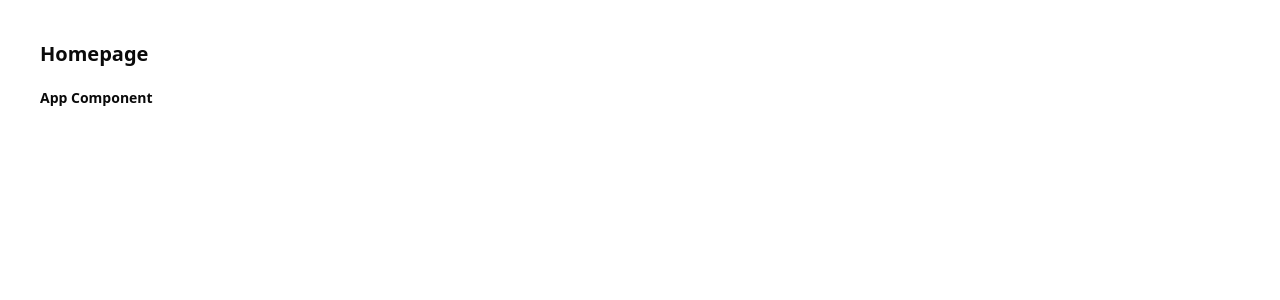
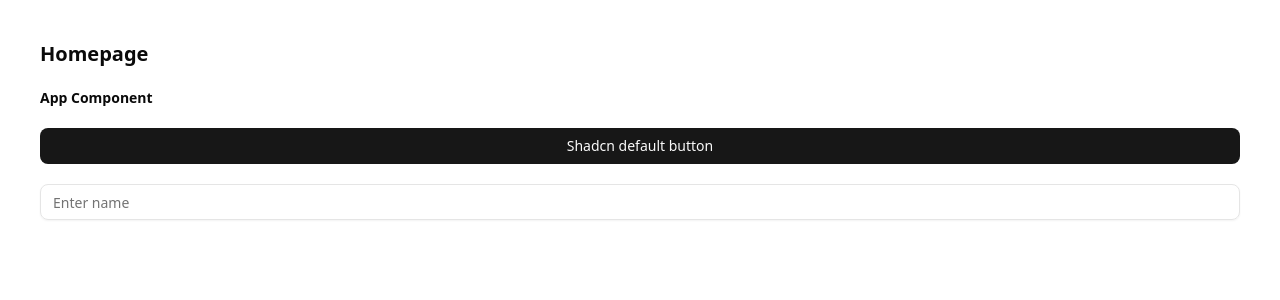
Before and after one commit to ccostoso/react-ts-auth-app, a React (Vite) app: page / in a window 1280 px wide. Shown: the top 300 px of the page. Built offline with nearby package versions, Linux system fonts and the light colour scheme.

Commit message:
Adds shadcn button and input components

```diff
--- a/package.json
+++ b/package.json
@@ -10,6 +10,7 @@
     "preview": "vite preview"
   },
   "dependencies": {
+    "@radix-ui/react-slot": "^1.2.3",
     "@tailwindcss/vite": "^4.1.14",
     "class-variance-authority": "^0.7.1",
     "clsx": "^2.1.1",
--- a/src/App.tsx
+++ b/src/App.tsx
@@ -1,10 +1,14 @@
 import './App.css';
+import { Button } from './components/ui/button';
+import { Input } from './components/ui/input';
 
 function App() {
   return (
     <div className="p-10 flex flex-col gap-5">
       <h1 className="text-xl font-bold">Homepage</h1>
       <h1 className="text-sm font-bold">App Component</h1>
+      <Button variant="default">Shadcn default button</Button>
+      <Input placeholder="Enter name" />
     </div>
   );
 }
--- /dev/null
+++ b/src/components/ui/button.tsx
@@ -0,0 +1,60 @@
+import * as React from "react"
+import { Slot } from "@radix-ui/react-slot"
+import { cva, type VariantProps } from "class-variance-authority"
+
+import { cn } from "@/lib/utils"
+
+const buttonVariants = cva(
+  "inline-flex items-center justify-center gap-2 whitespace-nowrap rounded-md text-sm font-medium transition-all disabled:pointer-events-none disabled:opacity-50 [&_svg]:pointer-events-none [&_svg:not([class*='size-'])]:size-4 shrink-0 [&_svg]:shrink-0 outline-none focus-visible:border-ring focus-visible:ring-ring/50 focus-visible:ring-[3px] aria-invalid:ring-destructive/20 dark:aria-invalid:ring-destructive/40 aria-invalid:border-destructive",
+  {
+    variants: {
+      variant: {
+        default: "bg-primary text-primary-foreground hover:bg-primary/90",
+        destructive:
+          "bg-destructive text-white hover:bg-destructive/90 focus-visible:ring-destructive/20 dark:focus-visible:ring-destructive/40 dark:bg-destructive/60",
+        outline:
+          "border bg-background shadow-xs hover:bg-accent hover:text-accent-foreground dark:bg-input/30 dark:border-input dark:hover:bg-input/50",
+        secondary:
+          "bg-secondary text-secondary-foreground hover:bg-secondary/80",
+        ghost:
+          "hover:bg-accent hover:text-accent-foreground dark:hover:bg-accent/50",
+        link: "text-primary underline-offset-4 hover:underline",
+      },
+      size: {
+        default: "h-9 px-4 py-2 has-[>svg]:px-3",
+        sm: "h-8 rounded-md gap-1.5 px-3 has-[>svg]:px-2.5",
+        lg: "h-10 rounded-md px-6 has-[>svg]:px-4",
+        icon: "size-9",
+        "icon-sm": "size-8",
+        "icon-lg": "size-10",
+      },
+    },
+    defaultVariants: {
+      variant: "default",
+      size: "default",
+    },
+  }
+)
+
+function Button({
+  className,
+  variant,
+  size,
+  asChild = false,
+  ...props
+}: React.ComponentProps<"button"> &
+  VariantProps<typeof buttonVariants> & {
+    asChild?: boolean
+  }) {
+  const Comp = asChild ? Slot : "button"
+
+  return (
+    <Comp
+      data-slot="button"
+      className={cn(buttonVariants({ variant, size, className }))}
+      {...props}
+    />
+  )
+}
+
+export { Button, buttonVariants }
--- /dev/null
+++ b/src/components/ui/input.tsx
@@ -0,0 +1,21 @@
+import * as React from "react"
+
+import { cn } from "@/lib/utils"
+
+function Input({ className, type, ...props }: React.ComponentProps<"input">) {
+  return (
+    <input
+      type={type}
+      data-slot="input"
+      className={cn(
+        "file:text-foreground placeholder:text-muted-foreground selection:bg-primary selection:text-primary-foreground dark:bg-input/30 border-input h-9 w-full min-w-0 rounded-md border bg-transparent px-3 py-1 text-base shadow-xs transition-[color,box-shadow] outline-none file:inline-flex file:h-7 file:border-0 file:bg-transparent file:text-sm file:font-medium disabled:pointer-events-none disabled:cursor-not-allowed disabled:opacity-50 md:text-sm",
+        "focus-visible:border-ring focus-visible:ring-ring/50 focus-visible:ring-[3px]",
+        "aria-invalid:ring-destructive/20 dark:aria-invalid:ring-destructive/40 aria-invalid:border-destructive",
+        className
+      )}
+      {...props}
+    />
+  )
+}
+
+export { Input }
```
Also changed, not shown: 1 other file (tests, documents, lock files or other folders).
